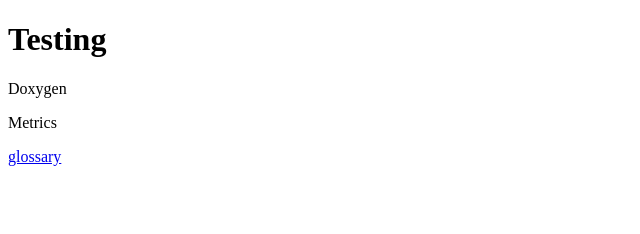
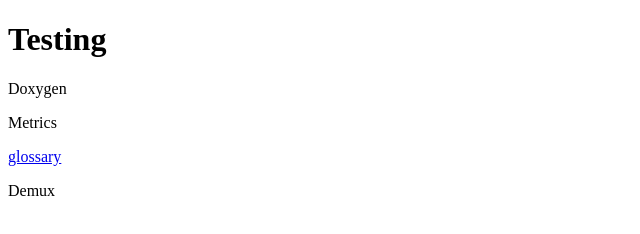
Before and after one commit to TausifIqbal/TausifIqbal.githib.io, a plain HTML site: page docs/index.html in a window 1280 px wide. Shown: the full height of the page, 0-640 px from the left. Drawn offline with Linux system fonts and the light colour scheme.

Commit message:
updated workflow

```diff
--- a/docs/index.html
+++ b/docs/index.html
@@ -6,5 +6,7 @@
 <p>Doxygen</p>
 <p>Metrics</p>
 <a href="./metrics/glossary.html"> glossary</a>
+
+<p>Demux</p>
 </body>
 </html>
```
